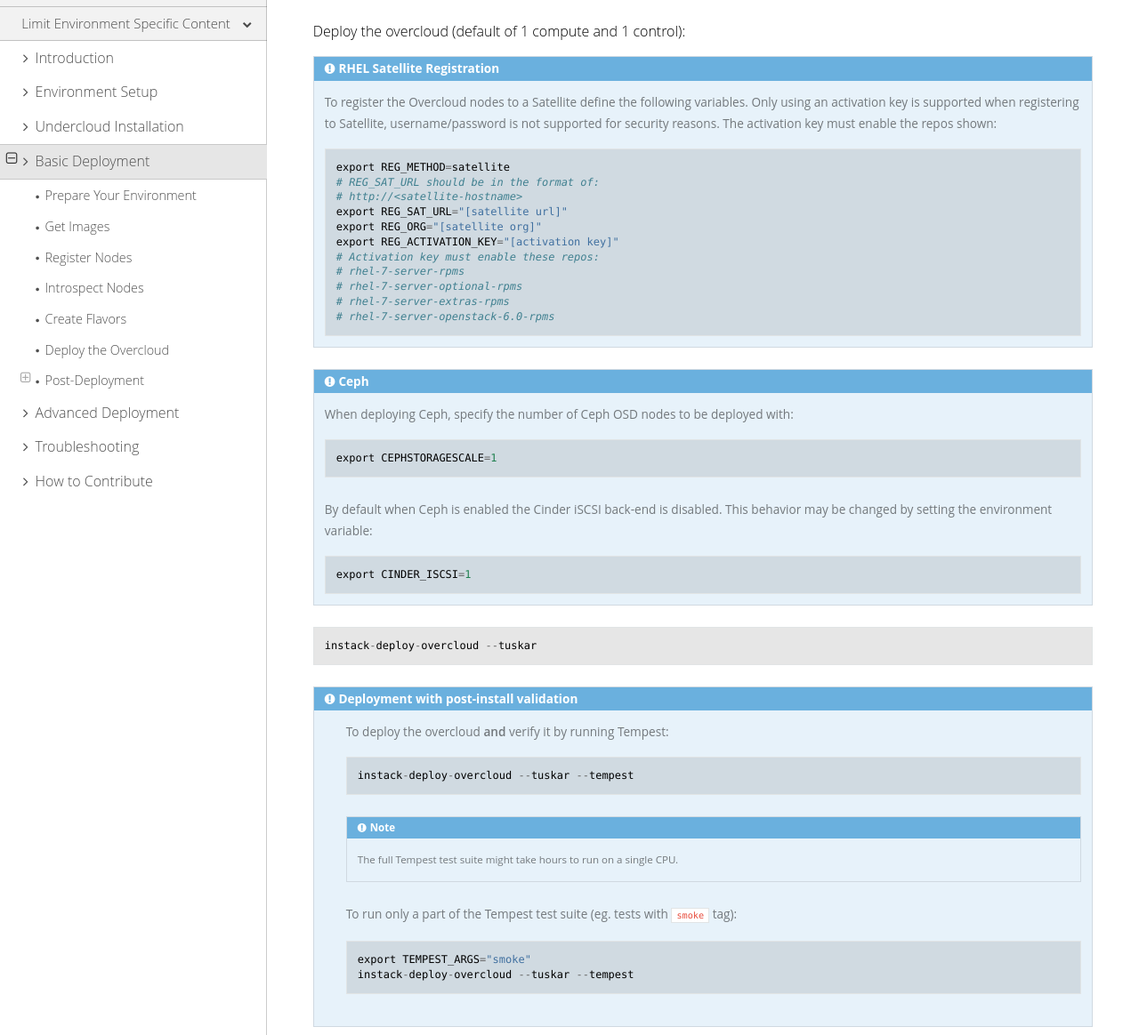
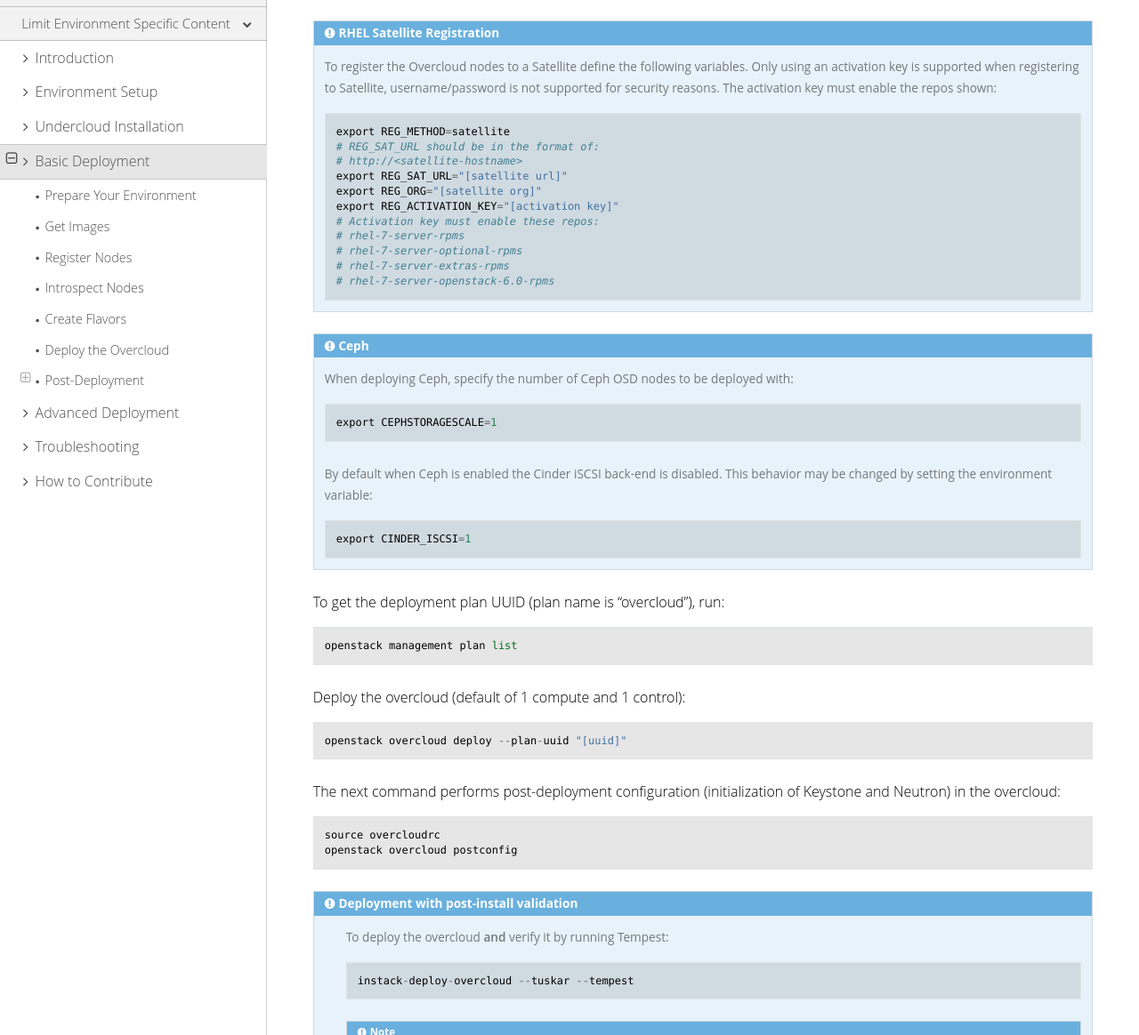
Before and after one commit to openstack-archive/instack-undercloud, a Sphinx documentation site: the page built from doc/source/basic_deployment/basic_deployment.rst, in a window 1280 px wide and 1400 px high, scrolled down 2568 px. Shown: the part 236-1400 px from the top of the window at 89% size. Built offline with Sphinx 7.4.7 and the Read the Docs theme 2.0.0, drawn with Linux system fonts in a browser that asks for light colours; some of the changed text lies outside the part shown.

Commit message:
Docs: use unified CLI to deploy the overcloud
Depends-On: I9863a4c1fc5d36fd58366abcc59a39fb7e2b0e98
Change-Id: I73fe44e20539f6e6a1b14f45bfc96c02c5dfdc26

```diff
--- a/doc/source/basic_deployment/basic_deployment.rst
+++ b/doc/source/basic_deployment/basic_deployment.rst
@@ -232,7 +230,19 @@
 
 ::
 
-    instack-deploy-overcloud --tuskar
+To get the deployment plan UUID (plan name is "overcloud"), run::
+
+    openstack management plan list
+
+Deploy the overcloud (default of 1 compute and 1 control)::
+
+    openstack overcloud deploy --plan-uuid "[uuid]"
+
+The next command performs post-deployment configuration (initialization of
+Keystone and Neutron) in the overcloud::
+
+    source overcloudrc
+    openstack overcloud postconfig
 
 .. admonition:: Deployment with post-install validation
    :class: tempest
@@ -256,7 +266,7 @@
 Access the Overcloud
 ^^^^^^^^^^^^^^^^^^^^
 
-``instack-deploy-overcloud`` generates an overcloudrc file appropriate for
+``openstack overcloud deploy`` generates an overcloudrc file appropriate for
 interacting with the deployed overcloud in the current user's home directory.
 To use it, simply source the file::
 
@@ -287,4 +297,6 @@
 
 #. Deploy the Overcloud again::
 
-    instack-deploy-overcloud --tuskar
+    openstack overcloud deploy --plan-uuid "[uuid]"
+    source overcloudrc
+    openstack overcloud postconfig
```
Also changed, not shown: other parts of doc/source/basic_deployment/basic_deployment.rst (+0 -2 lines).
